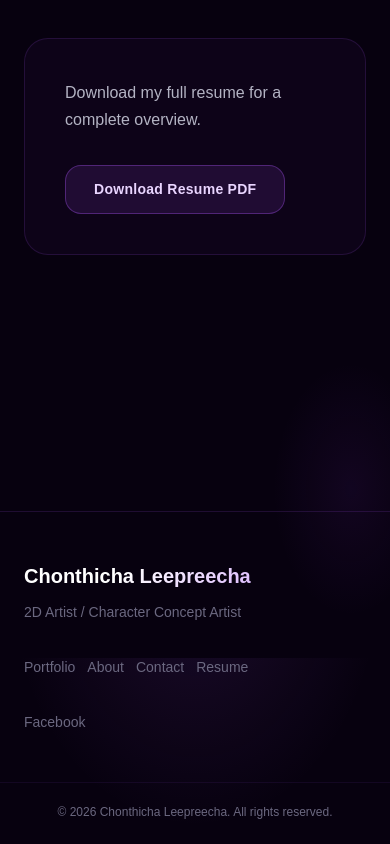
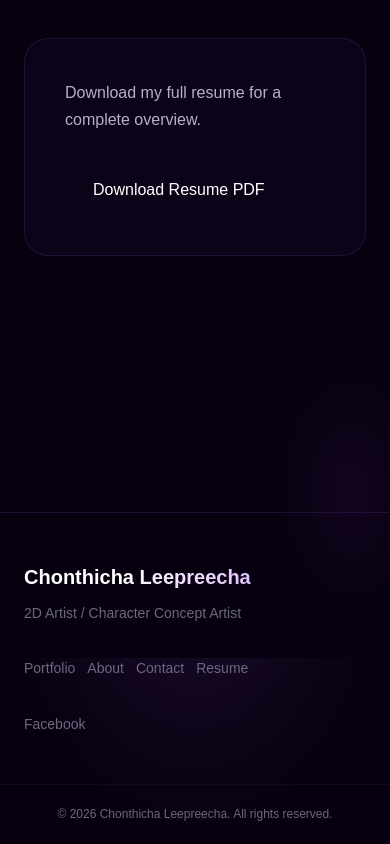
Before and after one commit to ChonthichaG041-4/Porfolio_CLG, a React (Vite) app: page /about in a window 390 px wide. Shown: the part 5250-6094 px from the top of the page. Built offline with nearby package versions, Linux system fonts and the light colour scheme; some icons are missing; a web font is replaced by a local one.

Commit message:
feat: mobile responsive styles — hero, resume, portfolio, about, contact

```diff
--- a/src/pages/About.module.css
+++ b/src/pages/About.module.css
@@ -516,20 +516,21 @@
   gap: var(--space-2);
   padding: 0.75rem 1.75rem;
   border-radius: var(--radius-lg);
-  background: rgba(168, 85, 247, 0.12);
-  border: 1px solid rgba(168, 85, 247, 0.35);
-  color: var(--color-glow-light);
-  font-size: var(--text-sm);
-  font-weight: var(--weight-semi);
-  letter-spacing: 0.02em;
-  text-decoration: none;
-  white-space: nowrap;
-  transition: background var(--duration-normal), border-color var(--duration-normal),
-              transform var(--duration-normal), box-shadow var(--duration-normal);
+  background: rgba(168, 85, 24
+/* ════════════════════════════════════════════════════════════
+   MOBILE — hero + resumeCta
+   ════════════════════════════════════════════════════════════ */
+@media (max-width: 640px) {
+  .heroContent { padding-top: calc(var(--navbar-height) + var(--space-6)); }
+  .heroName    { font-size: clamp(3rem, 13vw, 5rem); }
+  .rhombusWrap { opacity: 0.2; }
+
+  .resumeCta {
+    flex-direction: column;
+    align-items: flex-start;
+    padding: var(--space-6);
+    gap: var(--space-4);
+  }
+
+  .resumeCta p { max-width: 100%; }
 }
-.resumeCtaBtn:hover {
-  background: rgba(168, 85, 247, 0.22);
-  border-color: rgba(168, 85, 247, 0.6);
-  transform: translateY(-2px);
-  box-shadow: 0 8px 24px rgba(168, 85, 247, 0.18);
-}
--- a/src/pages/Contact.module.css
+++ b/src/pages/Contact.module.css
@@ -162,3 +162,11 @@ a.method:hover .methodValue {
   color: var(--color-text-secondary);
   line-height: var(--leading-normal);
 }
+
+@media (max-width: 640px) {
+  .page   { padding-top: calc(var(--navbar-height) + var(--space-8)); }
+  .title  { font-size: clamp(var(--text-3xl), 9vw, var(--text-5xl)); }
+  .intro  { font-size: var(--text-base); }
+  .header { margin-bottom: var(--space-8); }
+  .infoCard { padding: var(--space-4); }
+}
--- a/src/pages/Portfolio.module.css
+++ b/src/pages/Portfolio.module.css
@@ -22,3 +22,10 @@
   color: var(--color-text-muted);
   max-width: 480px;
 }
+
+@media (max-width: 640px) {
+  .page   { padding-top: calc(var(--navbar-height) + var(--space-8)); }
+  .title  { font-size: clamp(var(--text-3xl), 9vw, var(--text-4xl)); }
+  .sub    { font-size: var(--text-base); }
+  .header { margin-bottom: var(--space-8); }
+}
--- a/src/pages/Resume.module.css
+++ b/src/pages/Resume.module.css
@@ -537,8 +537,10 @@
 @media (max-width: 700px) {
   .inner { padding: 2rem 1.25rem 4rem; }
 
-  .heroBand { flex-direction: column; align-items: flex-start; }
-  .heroRight { align-items: flex-start; }
-
-  .swGrid { grid-template-columns: repeat(auto-fill, minmax(110px, 1fr)); }
-}
+  .heroBand {
+    flex-direction: column;
+    align-items: flex-start;
+    gap: 1rem;
+  }
+  .heroLeft  { gap: 1rem; }
+  .heroRigh
--- a/src/sections/FeaturedSection.module.css
+++ b/src/sections/FeaturedSection.module.css
@@ -27,3 +27,7 @@
 }
 @media (min-width: 640px) { .grid { grid-template-columns: repeat(2, 1fr); } }
 @media (min-width: 1024px) { .grid { grid-template-columns: repeat(3, 1fr); } }
+
+@media (max-width: 640px) {
+  .header { margin-bottom: var(--space-6); }
+}
```
